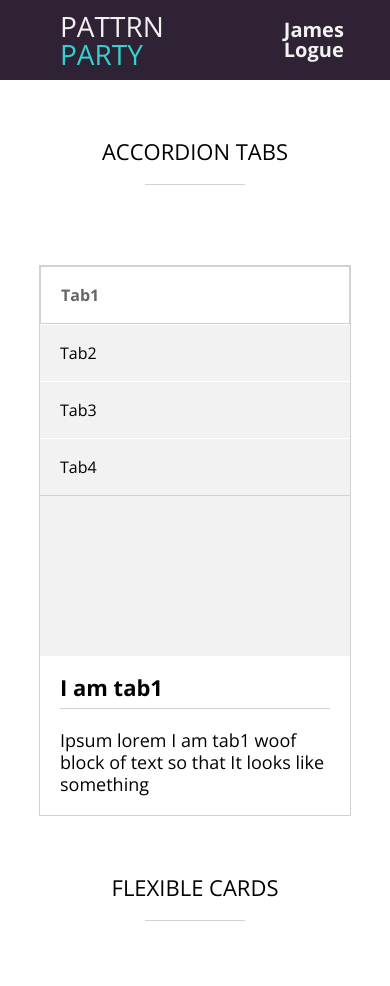
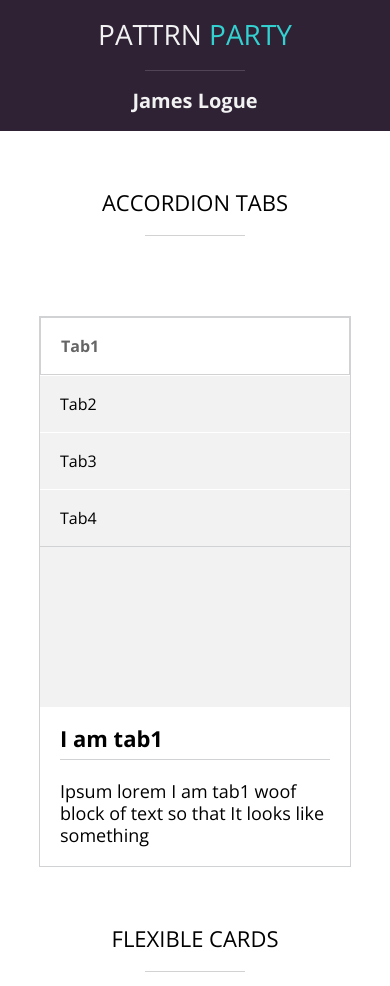
Before and after one commit to jjlljj/pattrn-party, a plain HTML site: page index.html in a window 390 px wide. Drawn offline with nearby package versions, Linux system fonts and the light colour scheme.

Commit message:
style site header

```diff
--- a/index.html
+++ b/index.html
@@ -13,6 +13,7 @@
 <body>
   <header class="site-header">
     <h1 class="site-title">PATTRN <span class="color-secondary"> PARTY </span></h1>
+     <div class="section-border"></div>
     <h3>James Logue</h3>
   </header>
   <section>
--- a/styles/style.css
+++ b/styles/style.css
@@ -11,6 +11,10 @@ h1, h2, h3, h4, h5, h6, p, li {
   justify-content: space-between;
   height: 80px;
   width: 100%;
+}
+
+.site-header .section-border {
+  display: none
 }
 
 .site-header h1 {
@@ -42,7 +46,7 @@ h1, h2, h3, h4, h5, h6, p, li {
   margin: 60px;
 }
 
-.section-header .section-border {
+.section-border {
   border-bottom: 1px solid #D1D2D3;
   display: border-box;
   flex-grow: 1;
@@ -51,6 +55,13 @@ h1, h2, h3, h4, h5, h6, p, li {
 }
 
 @media screen and ( max-width: 700px ) {
+
+  .site-header {
+    flex-direction: column;
+    height: auto;
+    justify-content: center;
+  }
+
   .section-header {
     flex-wrap: wrap;
     justify-content: center;
@@ -62,11 +73,16 @@ h1, h2, h3, h4, h5, h6, p, li {
     width: 100%;
   }
 
-  .section-header .section-border {
+  .section-border {
     margin: 0 auto 80px;
     flex-grow: 0;
     width: 100px;
   }
 
+  .site-header .section-border {
+    display: flex;
+    margin: auto;
+    opacity: .2;
+  }
 
 }
```
